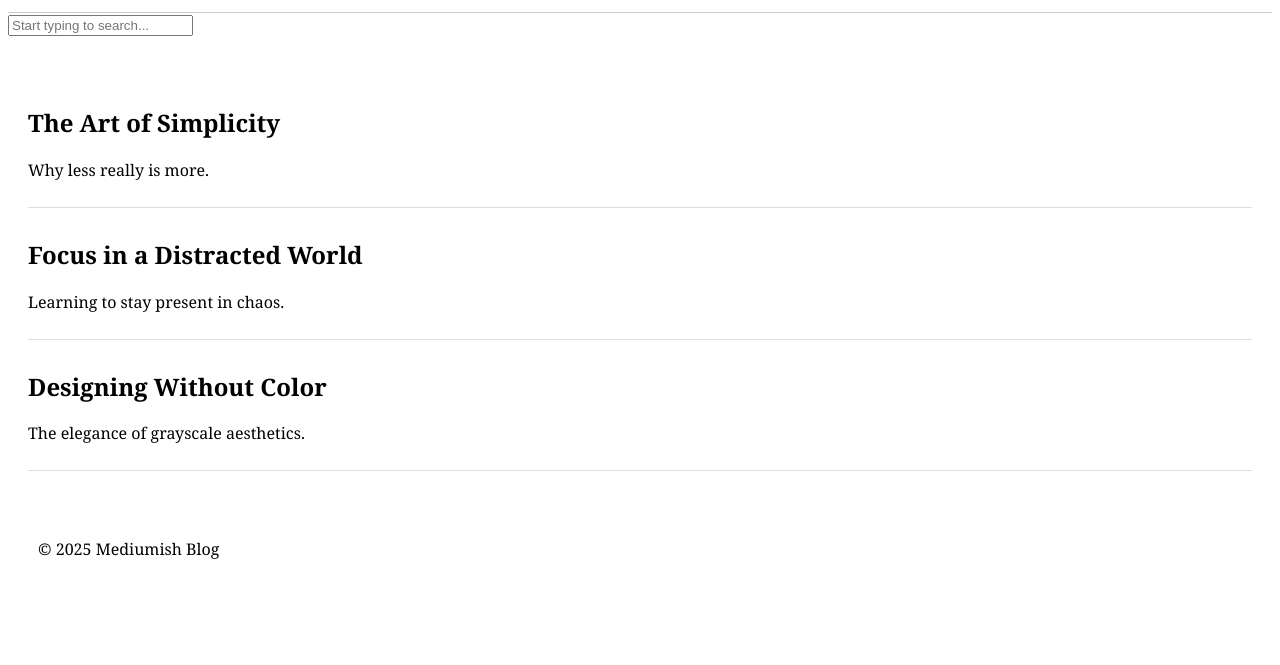
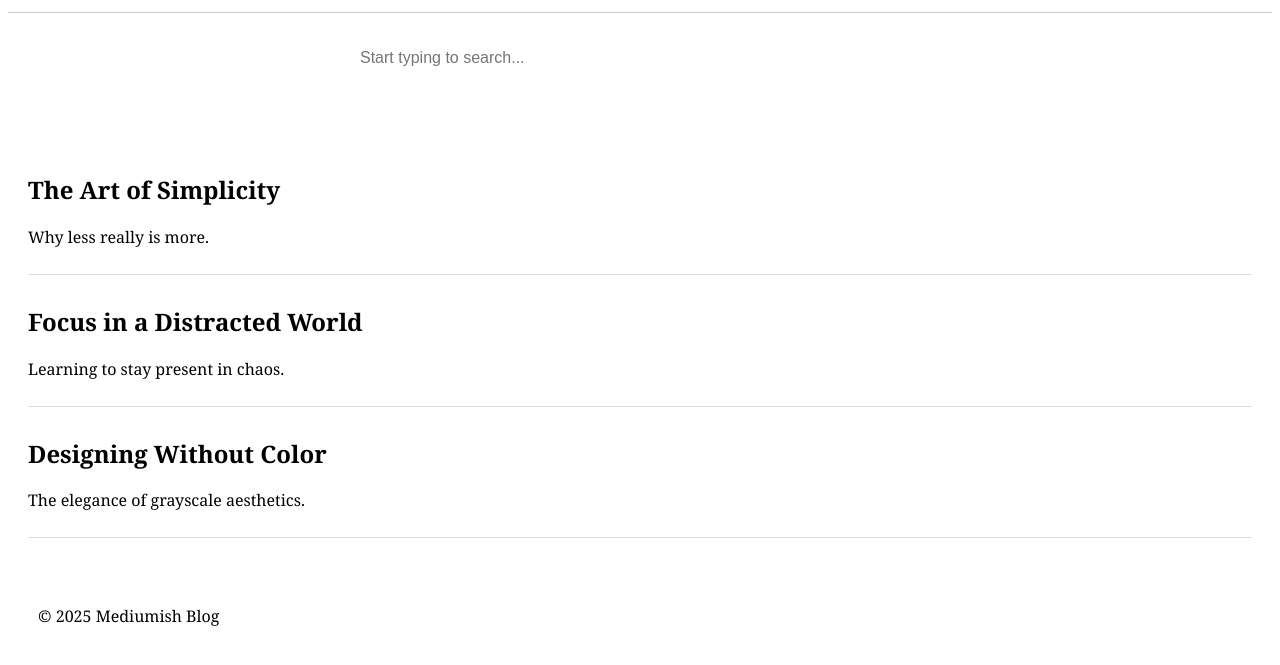
Before and after one commit to Rohith7276/Rapid-Coders, a plain HTML site: page index.html in a window 1280 px wide. Shown: the part 97-762 px from the top of the page. Drawn offline with Linux system fonts and the light colour scheme.

Commit message:
Update styles.css

```diff
--- a/styles.css
+++ b/styles.css
@@ -63,3 +63,27 @@ footer {
 #articlePage {
   margin-top: 15px;
 }
+
+header {
+  position: sticky;
+  top: -54px;
+  z-index: 2;
+}
+.search-bar {
+  display: flex;
+  justify-content: center;
+  padding: 24px;
+}
+.search-bar input {
+  width: 50%;
+  min-width: 300px;
+  padding: 12px 24px;
+  border-radius: 24px;
+  font-size: 16px;
+  border: 0px;
+  outline: none;
+}
+.search-bar [list]::-webkit-list-button,
+.search-bar [list]::-webkit-calendar-picker-indicator {
+  display: none !important;
+}
```
